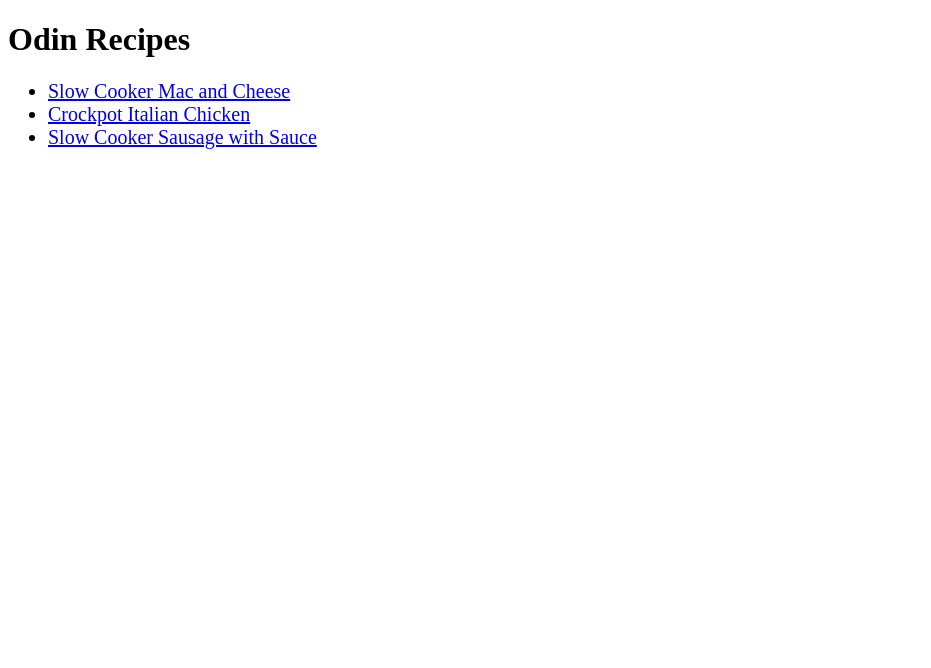
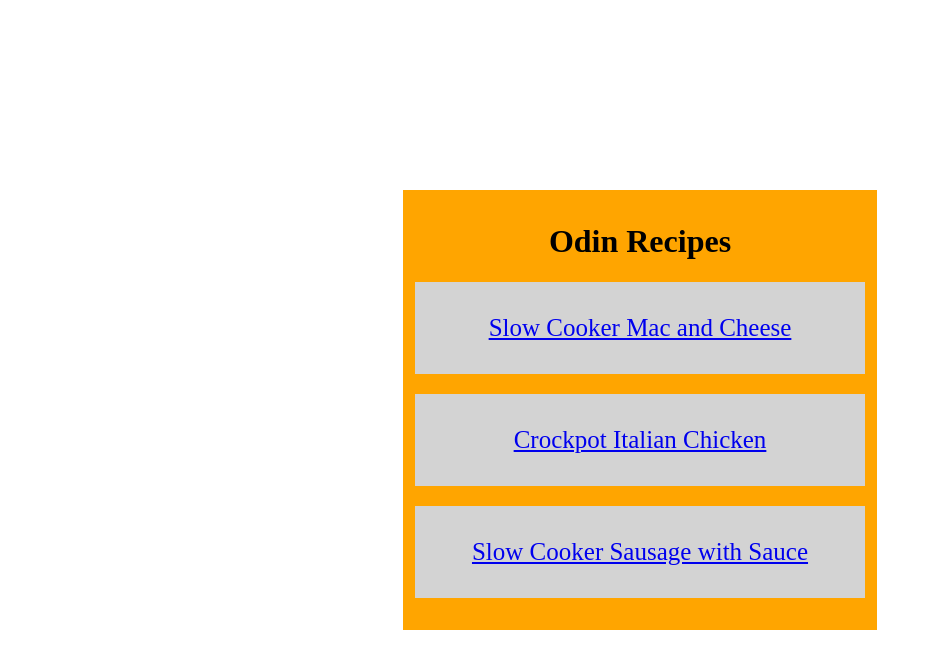
Before and after one commit to skottchen/odin-recipes, a plain HTML site: page index.html in a window 1280 px wide. Shown: the whole page, without its empty margins (0-931 px from the left). Drawn offline with Linux system fonts and the light colour scheme.

Commit message:
Added CSS to index.html page

```diff
--- a/index.html
+++ b/index.html
@@ -1,17 +1,29 @@
 <!DOCTYPE html>
 <html lang="en">
-<head>
-    <meta charset="UTF-8">
-    <meta name="viewport" content="width=device-width, initial-scale=1.0">
+  <head>
+    <meta charset="UTF-8" />
+    <meta name="viewport" content="width=device-width, initial-scale=1.0" />
     <title>Odin Recipes Project</title>
-    <link rel="stylesheet" href="./style.css">
-</head>
-<body>
-    <h1>Odin Recipes</h1>
-    <ul>
-        <li><a href = "./recipes/slowCookerMacandCheese.html">Slow Cooker Mac and Cheese</a></li>
-        <li><a href = "./recipes/CrockpotItalianChicken.html">Crockpot Italian Chicken</a></li>
-        <li><a href = "./recipes/SlowCookerSausage.html">Slow Cooker Sausage with Sauce</a></li>
-    </ul>
-</body>
+    <link rel="stylesheet" href="./style.css" />
+  </head>
+  <body>
+    <div class="card">
+      <h1>Odin Recipes</h1>
+      <div class="content">
+        <a href="./recipes/slowCookerMacandCheese.html"
+          >Slow Cooker Mac and Cheese</a
+        >
+      </div>
+      <div class="content">
+        <a href="./recipes/CrockpotItalianChicken.html"
+          >Crockpot Italian Chicken</a
+        >
+      </div>
+      <div class="content">
+        <a href="./recipes/SlowCookerSausage.html"
+          >Slow Cooker Sausage with Sauce</a
+        >
+      </div>
+    </div>
+  </body>
 </html>
--- a/style.css
+++ b/style.css
@@ -10,3 +10,22 @@ p,li{
 ul li a{
     font-size: 20px
 }
+
+/*Styling for index.html page*/
+.card {
+    background: orange;
+    text-align:center;
+    padding: 12px; /*controls how much space is between the content boxes and the card*/
+    width: 450px; /*width of the orange background*/
+    margin: 190px auto; /*180px moves the box down the page and auto centers it horizontally*/
+    /*also centers the content because this css is applied to card*/
+}
+
+.content {
+    /* display: block; */
+    background: lightgray;
+    padding: 32px; /*increases the space between the link and the border of the boxes*/
+    margin: 20px auto; /*separates the boxes by 20px*/
+    /*auto in this case means the content boxes are centered by taking up the available horizontal space*/
+    font-size: 25px;
+}
```
